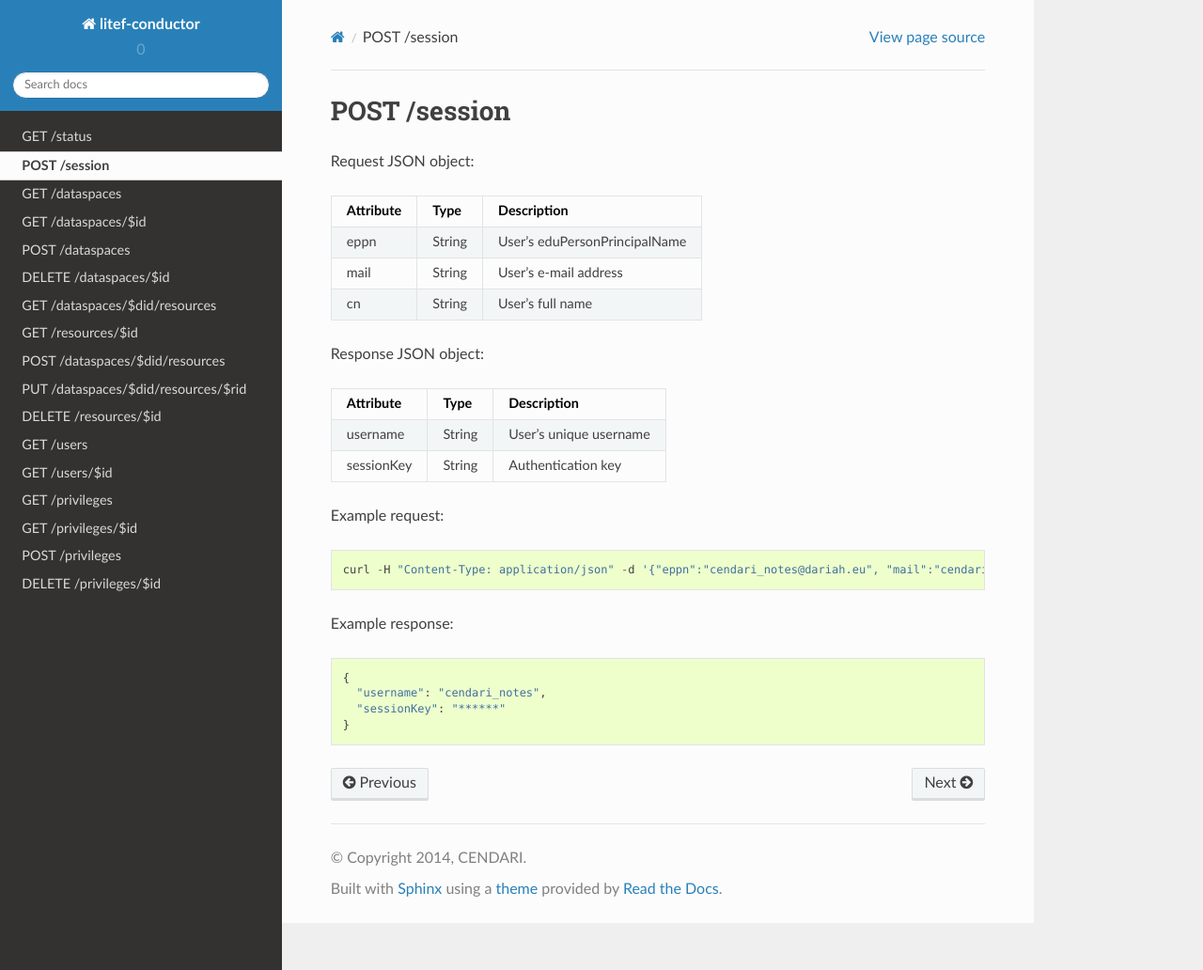
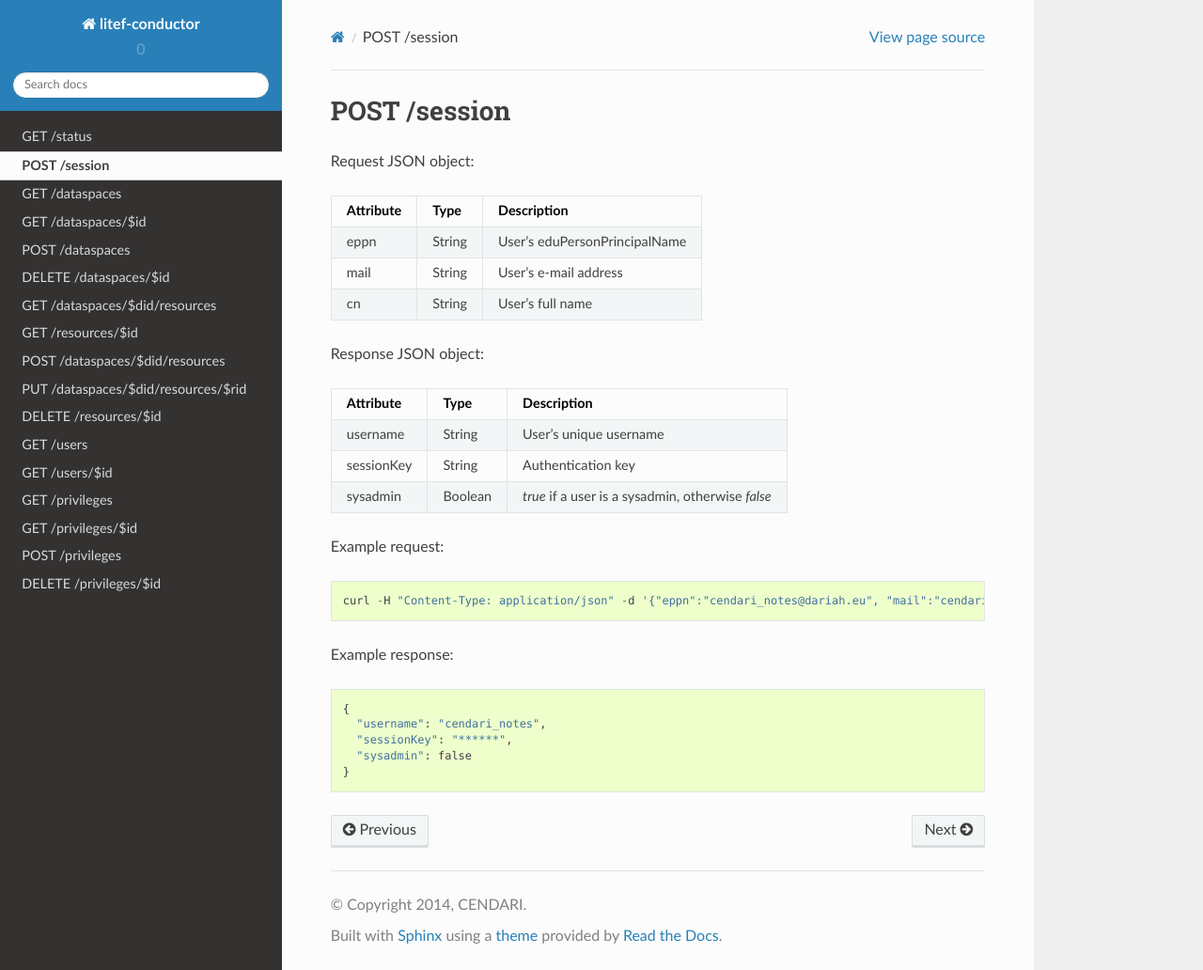
Before and after one commit to CENDARI/litef-conductor, a Sphinx documentation site: the page built from docs/session/post-session.rst, in a window 1280 px wide and 1032 px high. Shown: the whole window at 94% size. Built offline with Sphinx 7.4.7 and the Read the Docs theme 2.0.0, drawn with Linux system fonts in a browser that asks for light colours.

Commit message:
sysadmin access provided

```diff
--- a/docs/session/post-session.rst
+++ b/docs/session/post-session.rst
@@ -18,6 +18,7 @@ Attribute   Type    Description
 ==========  ======= ===========
 username    String  User's unique username
 sessionKey  String  Authentication key
+sysadmin    Boolean `true` if a user is a sysadmin, otherwise `false`
 ==========  ======= ===========
 
 Example request::
@@ -28,5 +29,6 @@ Example response::
 
     {
       "username": "cendari_notes",
-      "sessionKey": "******"
+      "sessionKey": "******",
+      "sysadmin": false
     }
```
Also changed, not shown: 4 other files.
